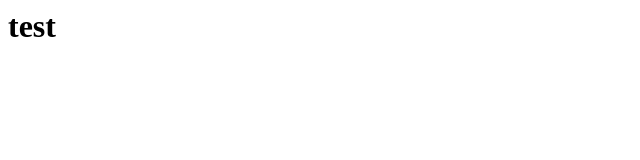
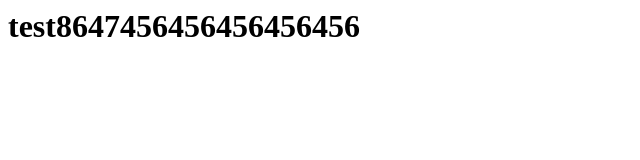
Before and after one commit to echemseddine/test-git, a plain HTML site: page index.html in a window 1280 px wide. Shown: the whole page, without its empty margins (0-640 px from the left). Drawn offline with Linux system fonts and the light colour scheme.

Commit message:
second commit

```diff
--- a/index.html
+++ b/index.html
@@ -3,6 +3,6 @@
 	<title></title>
 </head>
 <body>
-<h1>test</h1>
+<h1>test8647456456456456456</h1>
 </body>
 </html>
```
